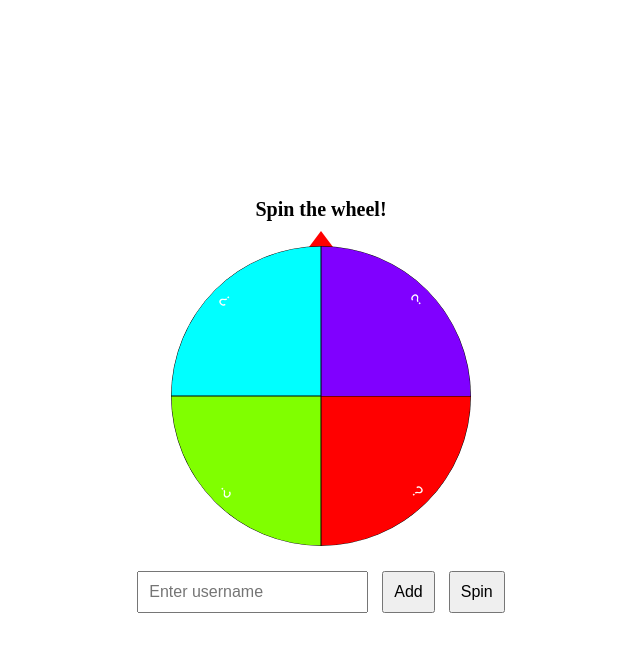
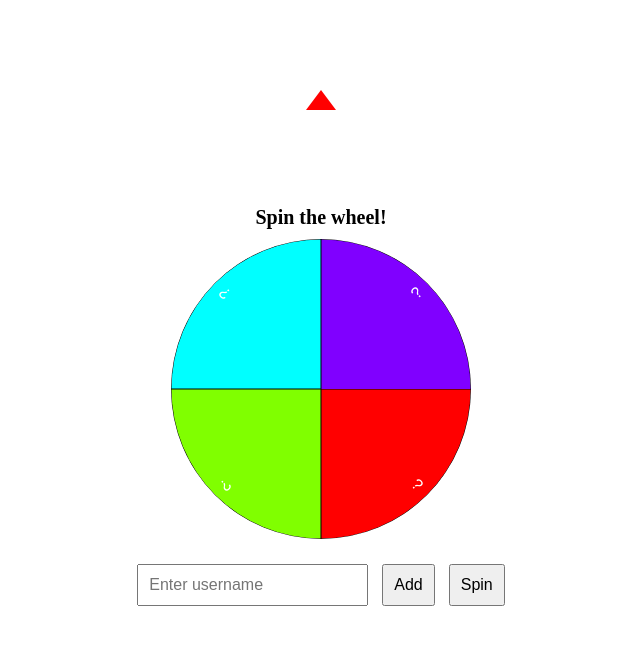
Before and after one commit to bestusernameeverfr/giveaway-wheel, a plain HTML site: page index.html in a window 1280 px wide. Shown: the whole page, without its empty margins (319-959 px from the left). Drawn offline with Linux system fonts and the light colour scheme.

Commit message:
Update index.html

```diff
--- a/index.html
+++ b/index.html
@@ -20,7 +20,7 @@
             margin-bottom: 10px;
         }
 
-        /* Arrow now correctly positioned above the wheel */
+        /* Arrow now correctly pointing downward */
         #arrow {
             width: 0;
             height: 0;
@@ -28,6 +28,8 @@
             border-right: 15px solid transparent;
             border-bottom: 20px solid red;  /* Arrow pointing down */
             margin-bottom: -5px;
+            position: absolute;
+            top: 90px;
         }
 
         canvas {
@@ -129,7 +131,7 @@
             let currentRotation = (rotation * Math.PI / 180) % (2 * Math.PI);
             if (currentRotation < 0) currentRotation += 2 * Math.PI;
 
-            // Calculate the winning section based on the arrow's position
+            // Calculate the section the arrow is pointing to
             let winningIndex = Math.floor(((Math.PI / 2) - currentRotation) / arc) % sections;
             if (winningIndex < 0) winningIndex += sections; // Fix negative index
             let winner = users[winningIndex] || "No name";
```
